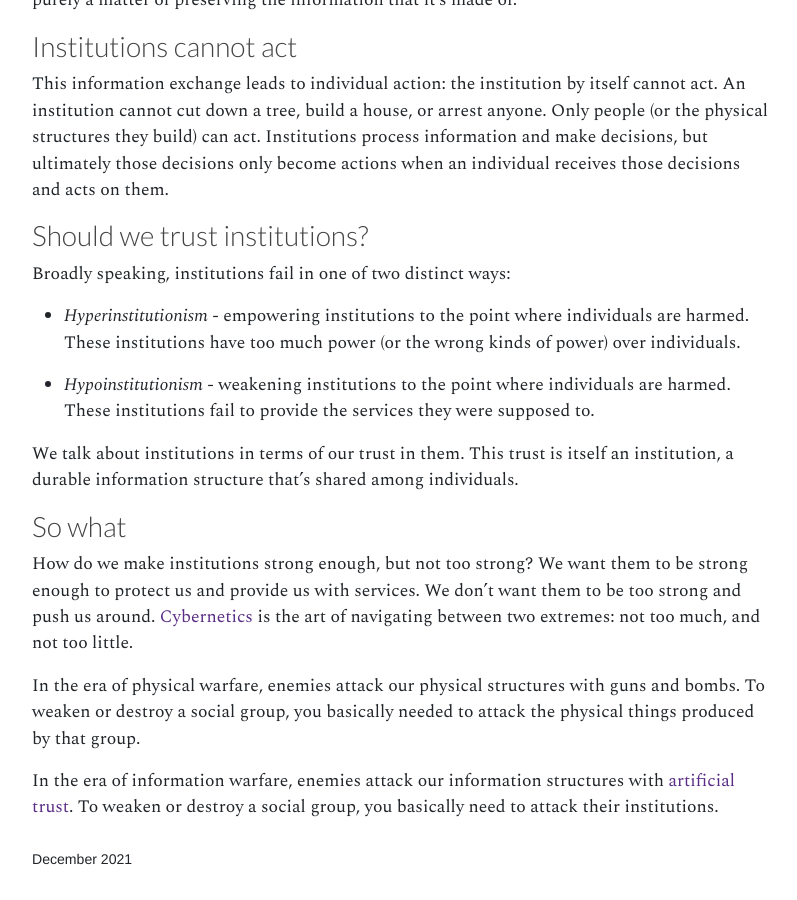
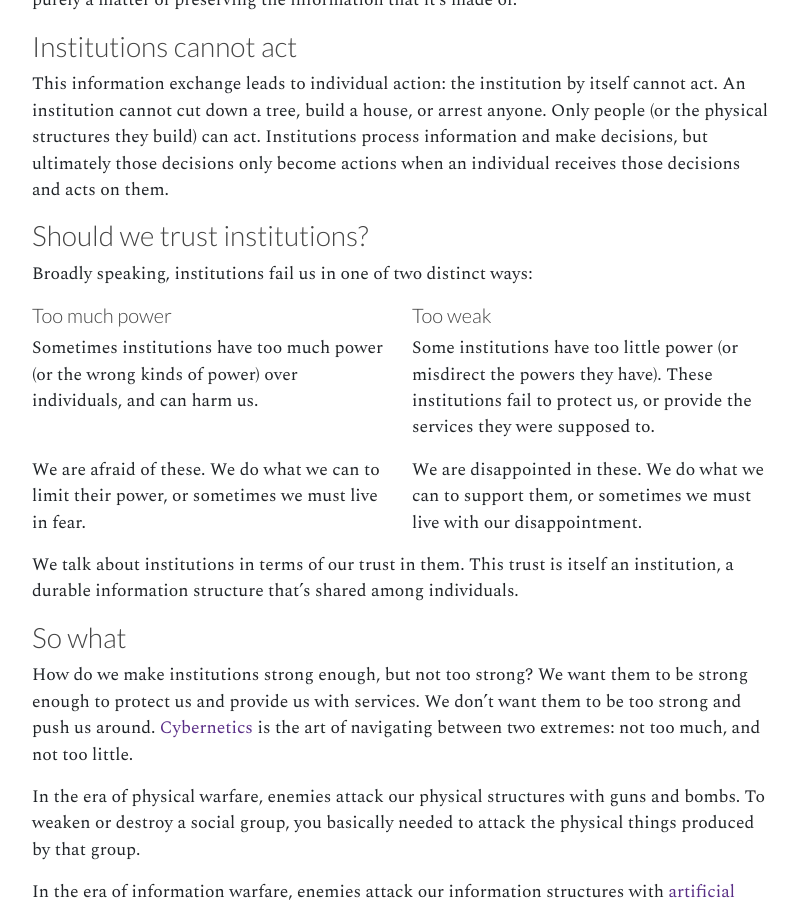
Before and after one commit to straz/artificialtrust, a Jekyll site: the page built from _articles/institution.md, in a window 1280 px wide and 900 px high, scrolled down 1086 px. Shown: the whole window, without its empty margins (145-942 px from the left). Built offline with Jekyll 4.4.1, drawn with Linux system fonts in a browser that asks for light colours; nearby versions of some CDN libraries.

Commit message:
institution

```diff
--- a/_articles/institution.md
+++ b/_articles/institution.md
@@ -65,15 +65,40 @@ receives those decisions and acts on them.
 
 ### Should we trust institutions?
 
-Broadly speaking, institutions fail in one of two distinct ways:
+Broadly speaking, institutions fail us in one of two distinct ways:
 
-* *Hyperinstitutionism* - empowering institutions to the point where
-individuals are harmed. These institutions have too much power (or the
-wrong kinds of power) over individuals.
+{% capture left %}
+##### Too much power
 
-* *Hypoinstitutionism* - weakening institutions to the point where
-individuals are harmed. These institutions fail to provide the
-services they were supposed to.
+Sometimes institutions have too much power (or the wrong kinds of
+power) over individuals, and can harm us.
+{% endcapture %}
+{% capture left2 %}
+We are afraid of these. We do what we can to limit their power, or
+sometimes we must live in fear.
+{% endcapture %}
+
+{% capture right %}
+##### Too weak
+
+Some institutions have too little power (or misdirect the powers they
+have).  These institutions fail to protect us, or provide the services
+they were supposed to.
+{% endcapture %}
+{% capture right2 %}
+We are disappointed in these. We do what we can to support them, or
+sometimes we must live with our disappointment.
+
+{% endcapture %}
+
+{% assign leftmd = left | markdownify %}
+{% assign rightmd = right | markdownify %}
+{% include twocol.html left=leftmd right=rightmd topmargin=false %}
+
+{% assign leftmd = left2 | markdownify %}
+{% assign rightmd = right2 | markdownify %}
+{% include twocol.html left=leftmd right=rightmd topmargin=false %}
+
 
 We talk about institutions in terms of our trust in them. This trust is
 itself an institution, a durable information structure that's shared
```
